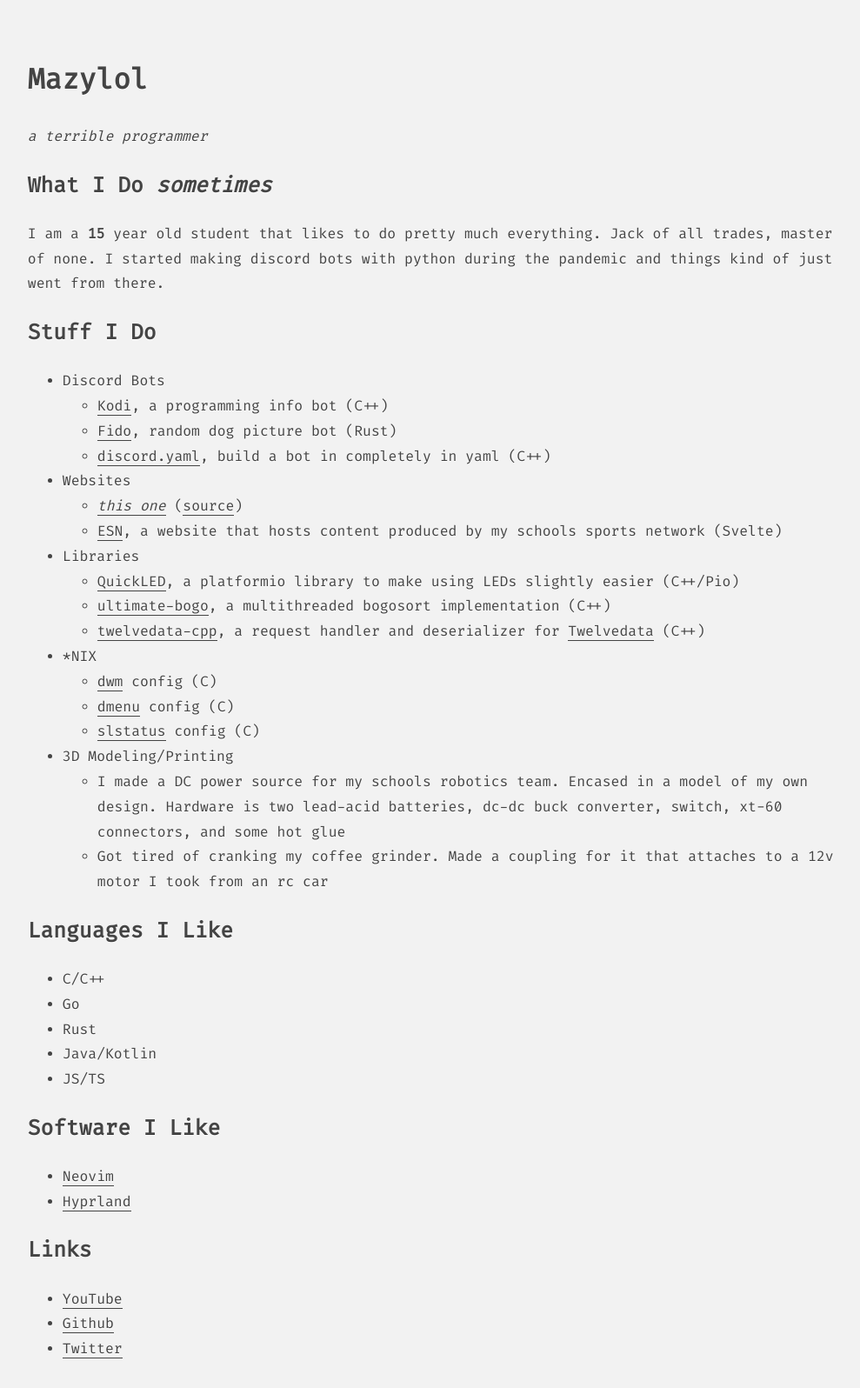
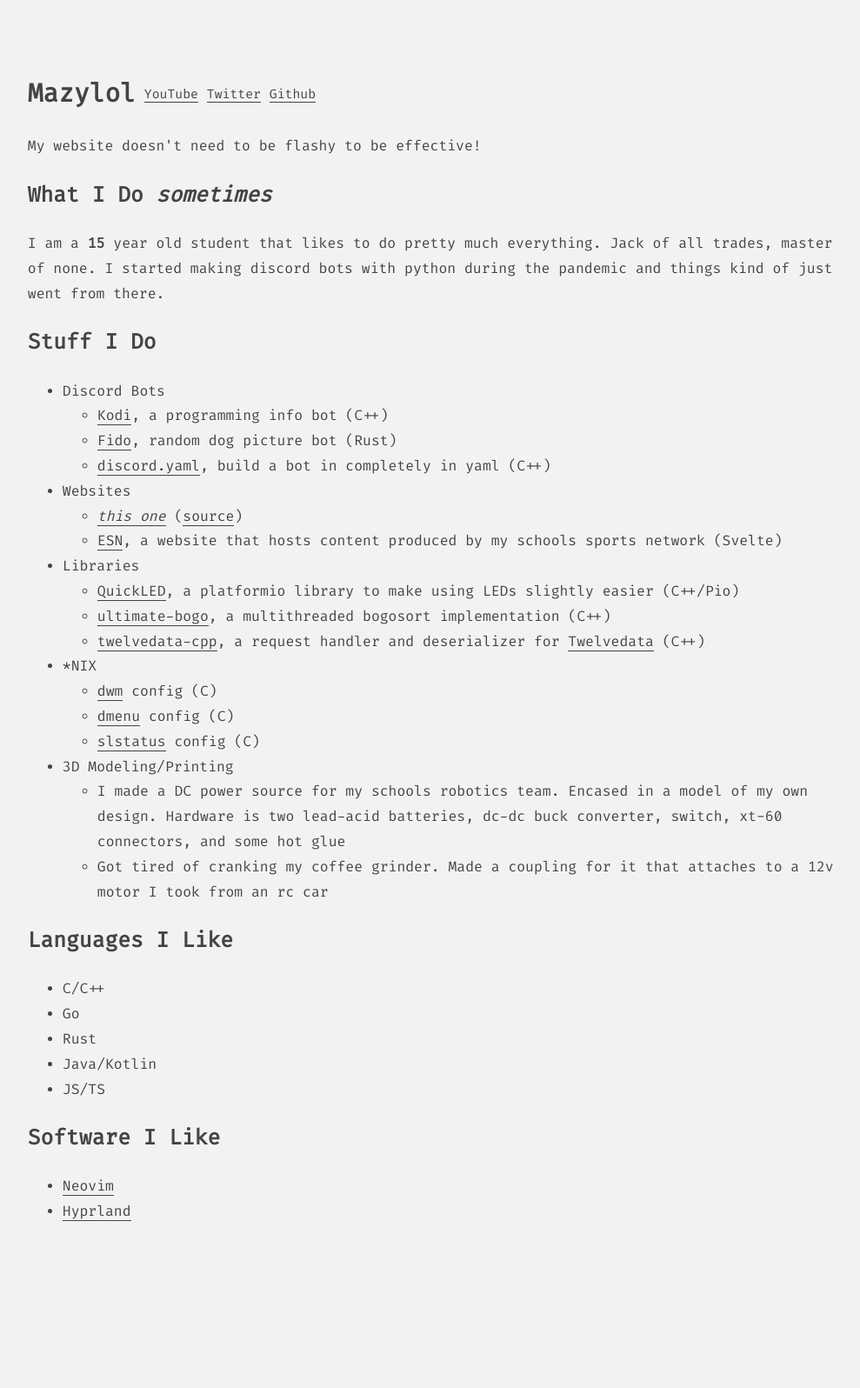
Before and after one commit to mazylol/mazylol.com, a SvelteKit app: page / in a window 1280 px wide. Shown: the top 1596 px of the page at 87% size, without its empty margins (141-1130 px from the left). After the commit the page ends 1517 px from the top, so only its background shows below. Built offline with nearby package versions, Linux system fonts and the light colour scheme.

Commit message:
had to fix upstream conflicts, oops, otherwise changed link style

```diff
--- a/src/index.css
+++ b/src/index.css
@@ -32,3 +32,34 @@
 a:hover {
 	border-bottom: 0;
 }
+
+.links {
+	display: flex;
+	justify-content: flex-start;
+	column-gap: 10px;
+	list-style-type: none;
+	margin: 0;
+	padding: 0;
+	align-items: center;
+	flex-wrap: wrap;
+}
+
+.container {
+	width: 100%;
+}
+
+.text {
+	font-size: calc(0.5vw + 1vh);
+}
+
+a.youtube:hover {
+	color: #ff0033;
+}
+
+a.github:hover {
+	color: #212830;
+}
+
+a.twitter:hover {
+	color: #1d9bf0;
+}
--- a/src/routes/+page.svelte
+++ b/src/routes/+page.svelte
@@ -13,8 +13,13 @@
 </script>
 
 <header>
-	<h1>Mazylol</h1>
-	<aside><i>a terrible programmer</i></aside>
+	<ul class="links text container">
+		<li><h1>Mazylol</h1></li>
+		<li><a href="https://youtube.com/@bitwhyze" class="youtube">YouTube</a></li>
+		<li><a href="https://twitter.com/mazylol" class="twitter">Twitter</a></li>
+		<li><a href="https://github.com/mazylol" class="github">Github</a></li>
+	</ul>
+	<aside>My website doesn't need to be flashy to be effective!</aside>
 </header>
 
 <section>
@@ -34,8 +39,8 @@
 			<li><a href="https://github.com/mazylol/kodi">Kodi</a>, a programming info bot (C++)</li>
 			<li><a href="https://github.com/mazylol/fido">Fido</a>, random dog picture bot (Rust)</li>
 			<li>
-				<a href="https://github.com/mazylol/discord.yaml">discord.yaml</a>, build a bot in completely
-				in yaml (C++)
+				<a href="https://github.com/mazylol/discord.yaml">discord.yaml</a>, build a bot in
+				completely in yaml (C++)
 			</li>
 		</ul>
 		<li>Websites</li>
@@ -106,14 +111,5 @@
 </section>
 
 <section>
-	<h2>Links</h2>
-	<ul>
-		<li><a href="https://youtube.com/@bitwhyze">YouTube</a></li>
-		<li><a href="https://github.com/mazylol">Github</a></li>
-		<li><a href="https://twitter.com/mazylol">Twitter</a></li>
-	</ul>
-</section>
-
-<section>
 	<p style="text-indent: 100%; white-space: nowrap; overflow: hidden;">DROP TABLE production;</p>
 </section>
```
Also changed, not shown: 1 other file (tests, documents, lock files or other folders).
